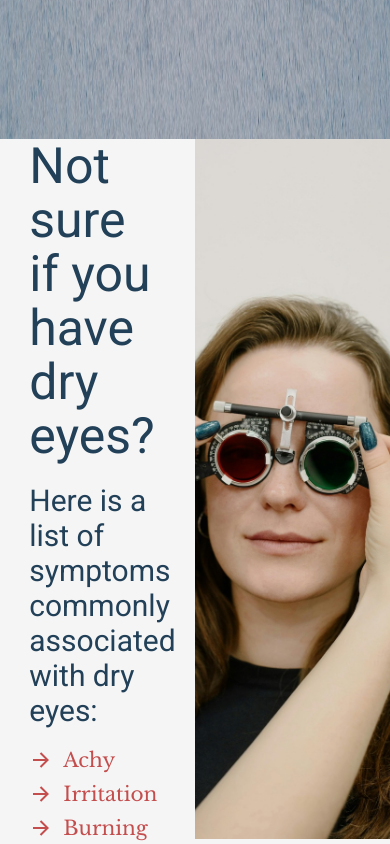
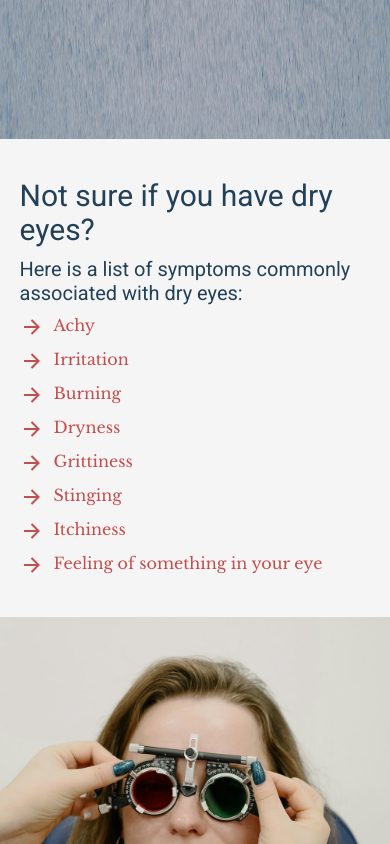
Before and after one commit to kathyhahahahoang/anthony-dry-eyes, a React (Vite) app: page / in a window 390 px wide. Shown: the part 6760-7604 px from the top of the page. Built offline with nearby package versions, Linux system fonts and the light colour scheme.

Commit message:
Create media queries for ConsultationSection

```diff
--- a/src/ui/home/ConsultationSection.module.scss
+++ b/src/ui/home/ConsultationSection.module.scss
@@ -2,11 +2,24 @@
   display: flex;
   flex-direction: row-reverse;
   color: var(--color-navy-dark);
+
+  @media (max-width: 800px) {
+    flex-direction: column-reverse;
+  }
 }
 
 .picture-container {
   width: 50%;
   height: 70rem;
+
+  @media (max-width: 1200px) {
+    height: 60rem;
+  }
+
+  @media (max-width: 800px) {
+    width: 100%;
+    height: 40rem;
+  }
 
   img {
     width: 100%;
@@ -20,14 +33,63 @@
   display: flex;
   align-items: center;
   justify-content: center;
+
+  @media (max-width: 800px) {
+    width: 100%;
+  }
 }
 
 .text-box {
   display: flex;
   flex-direction: column;
   gap: 2rem;
+  width: 70%;
+  // background-color: pink;
 
-  width: 70%;
+  @media (max-width: 1400px) {
+    width: 100%;
+    padding: 0 6rem;
+    gap: 1rem;
+  }
+
+  @media (max-width: 1200px) {
+    padding: 0 4rem;
+  }
+
+  @media (max-width: 800px) {
+    padding: 4rem 0;
+    width: 80%;
+  }
+
+  @media (max-width: 500px) {
+    width: 90%;
+  }
+}
+
+.header {
+  @media (max-width: 1400px) {
+    font-size: 4rem;
+    line-height: 4.2rem;
+  }
+
+  @media (max-width: 1200px) {
+    font-size: 3.6rem;
+  }
+
+  @media (max-width: 1000px) {
+    font-size: 3rem;
+    line-height: 3.4rem;
+  }
+}
+
+.subheader {
+  @media (max-width: 1400px) {
+    font-size: 2.4rem;
+  }
+
+  @media (max-width: 1000px) {
+    font-size: 2rem;
+  }
 }
 
 .list-container {
@@ -39,6 +101,14 @@
 .list-item {
   display: flex;
   gap: 1rem;
-  font-size: 2rem;
   color: var(--color-red-med);
+  // background-color: green;
+
+  p {
+    font-size: var(--font-med);
+
+    @media (max-width: 1400px) {
+      font-size: var(--font-small);
+    }
+  }
 }
```
